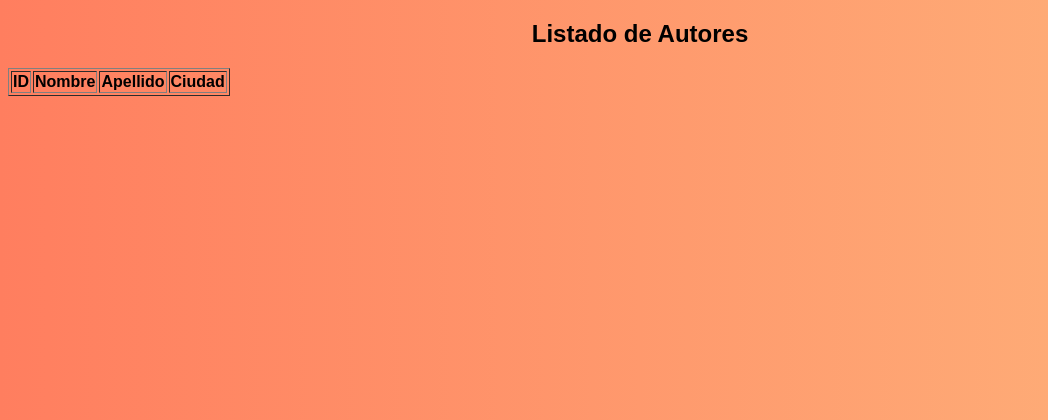
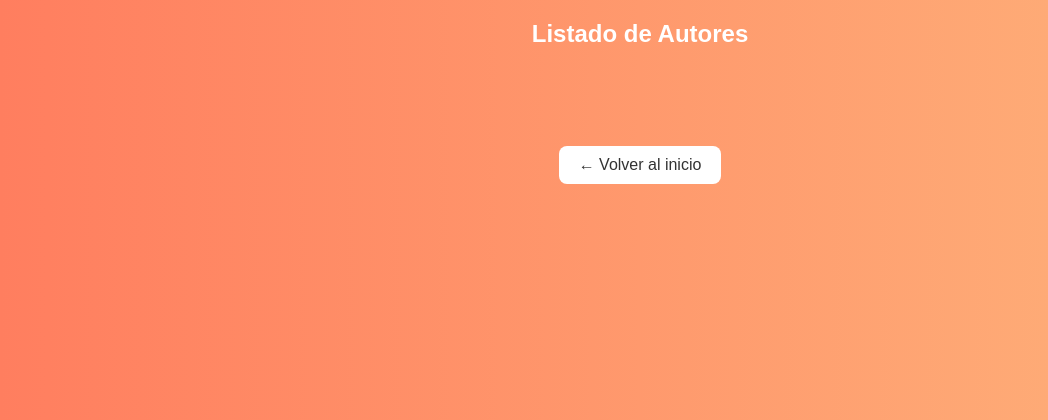
Before and after one commit to Marlon-Castillo/Marlon-Castillo-proyecto-final-programacion3, a PHP site: page /autores.php in a window 1280 px wide. Shown: the top 420 px of the page, without its empty margins (0-1048 px from the left). Run offline with PHP 8.4, Linux system fonts and the light colour scheme; the visitor is signed in with stand-in values (Sample User, id 1); data that the repository does not hold is empty.

Commit message:
Proyecto final: login, autores, libros relacionados, formulario de contacto y mejoras visuales

```diff
--- a/libreria/autores.php
+++ b/libreria/autores.php
@@ -9,17 +9,28 @@ if (!isset($_SESSION['usuario'])) {
 <!DOCTYPE html>
 <html lang="es">
 <head>
-    <style>
+    <meta charset="UTF-8">
+    <title>Autores</title>
+
+<style>
 body {
     font-family: Arial;
     background: linear-gradient(to right, #ff7e5f, #feb47b);
     text-align: center;
+    margin: 0;
+    padding: 0;
+}
+
+h2 {
+    color: white;
+    margin-top: 20px;
 }
 
 .contenedor {
     display: flex;
     flex-wrap: wrap;
     justify-content: center;
+    padding: 20px;
 }
 
 .card {
@@ -29,60 +40,75 @@ body {
     width: 220px;
     border-radius: 10px;
     box-shadow: 0px 0px 10px rgba(0,0,0,0.1);
+    transition: 0.3s;
 }
 
 .card h3 {
+    margin: 0;
+}
+
+.card a {
+    text-decoration: none;
     color: #007BFF;
+    font-weight: bold;
+}
+
+.card a:hover {
+    color: #0056b3;
 }
 
 .card:hover {
     transform: scale(1.05);
-    transition: 0.3s;
+}
+
+.card p {
+    margin-top: 10px;
+    color: #555;
+}
+
+.boton-volver {
+    display: inline-block;
+    margin: 20px;
+    padding: 10px 20px;
+    background: white;
+    color: #333;
+    border-radius: 8px;
+    text-decoration: none;
+}
+
+.boton-volver:hover {
+    background: #ddd;
 }
 </style>
 
-    <meta charset="UTF-8">
-    <title>Autores</title>
 </head>
 <body>
 
 <h2>Listado de Autores</h2>
 
-<table border="1">
-    <tr>
-        <th>ID</th>
-        <th>Nombre</th>
-        <th>Apellido</th>
-        <th>Ciudad</th>
-    </tr>
+<div class="contenedor">
 
 <?php
 $query = $conexion->query("SELECT * FROM autores");
 
-echo "<div class='contenedor'>";
-
 foreach ($query as $autor) {
     echo "
     <div class='card'>
-        <h3>{$autor['nombre']} {$autor['apellido']}</h3>
+        <h3>
+            <a href='libros_autor.php?id={$autor['id_autor']}'>
+                {$autor['nombre']} {$autor['apellido']}
+            </a>
+        </h3>
         <p><strong>Ciudad:</strong> {$autor['ciudad']}</p>
     </div>
     ";
 }
-
-echo "</div>";
-
-foreach ($query as $autor) {
-    echo "<tr>
-        <td>{$autor['id_autor']}</td>
-        <td>{$autor['nombre']}</td>
-        <td>{$autor['apellido']}</td>
-        <td>{$autor['ciudad']}</td>
-    </tr>";
-}
 ?>
 
-</table>
+</div>
+
+<br>
+<a href="index.php" class="boton-volver">← Volver al inicio</a>
 
 </body>
 </html>
```
Also changed, not shown: libreria/libros_autor.php (added, +75 -0 lines).
